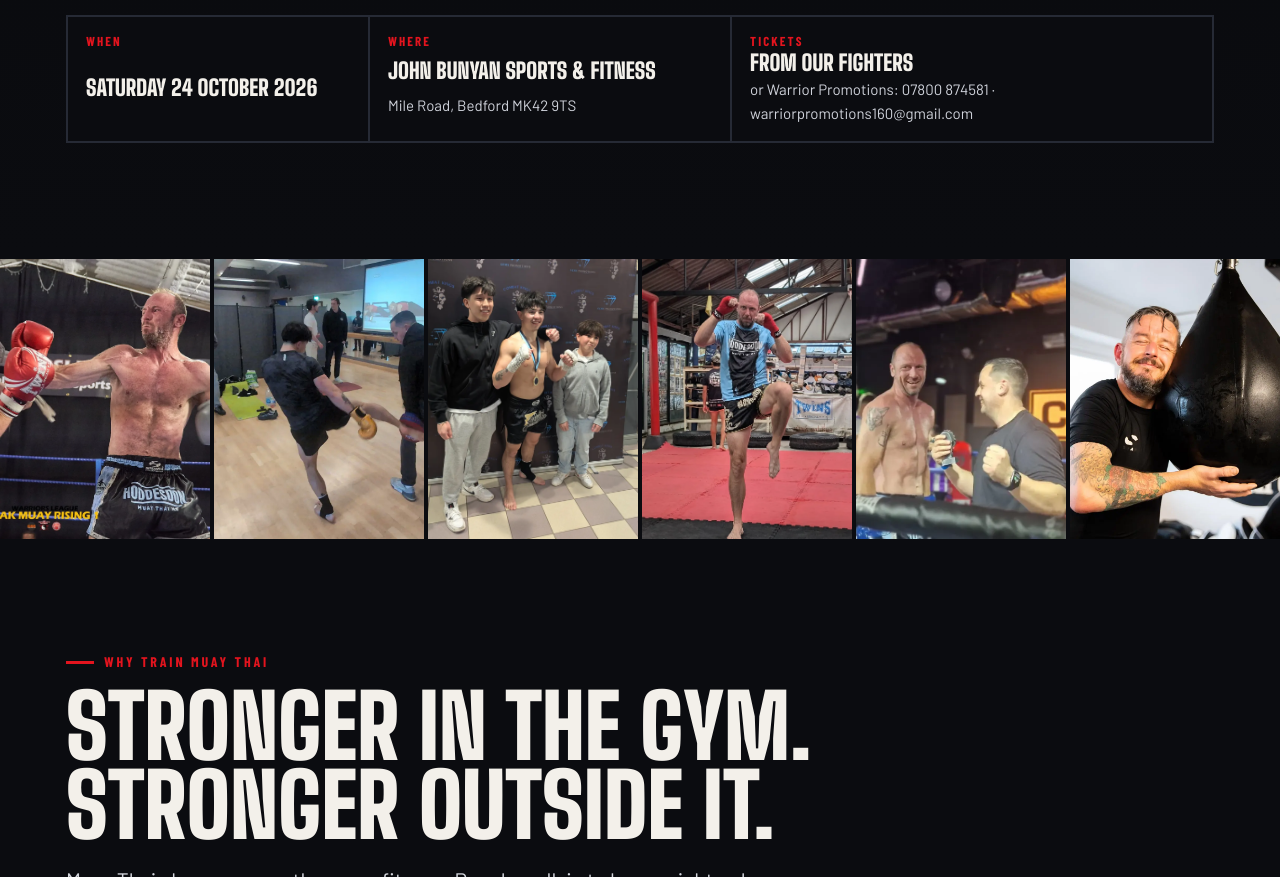
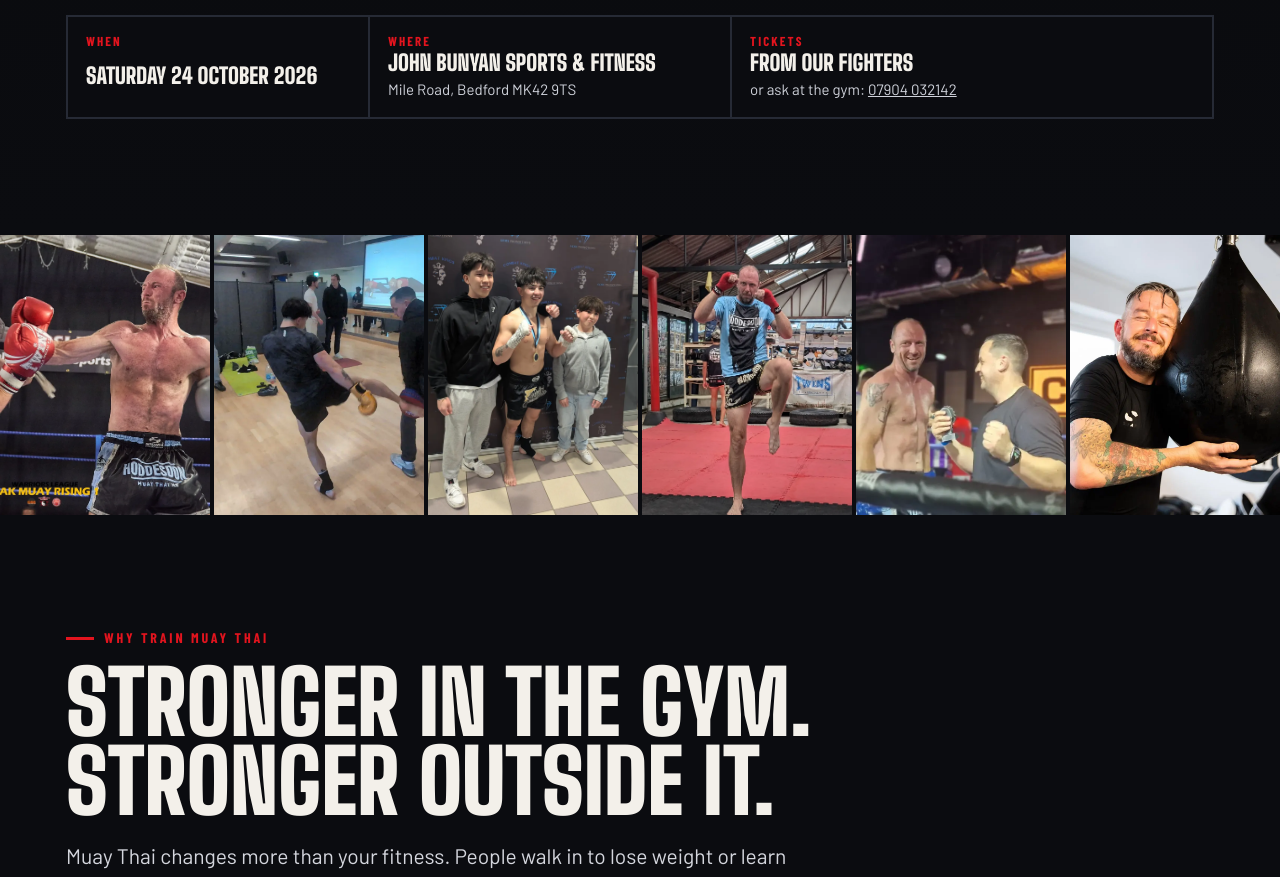
Before and after one commit to yourhousewash-code/Warrior-Spirit-Muay-Thai, a website: page index.html in a window 1280 px wide. Shown: the part 2018-2895 px from the top of the page. Drawn offline with nearby package versions, Linux system fonts and the light colour scheme; no server answers.

Commit message:
Tickets: from fighters or the gym

```diff
--- a/index.html
+++ b/index.html
@@ -726,7 +726,7 @@ a.tagc{text-decoration:none}
       <div class="nevent">
         <div><small>When</small><b>Saturday 24 October 2026</b></div>
         <div><small>Where</small><b>John Bunyan Sports &amp; Fitness</b><span>Mile Road, Bedford MK42 9TS</span></div>
-        <div><small>Tickets</small><b>From our fighters</b><span>or Warrior Promotions: 07800 874581 · warriorpromotions160@gmail.com</span></div>
+        <div><small>Tickets</small><b>From our fighters</b><span>or ask at the gym: <a href="tel:07904032142">07904 032142</a></span></div>
       </div>
     </div>
   </section>
```
